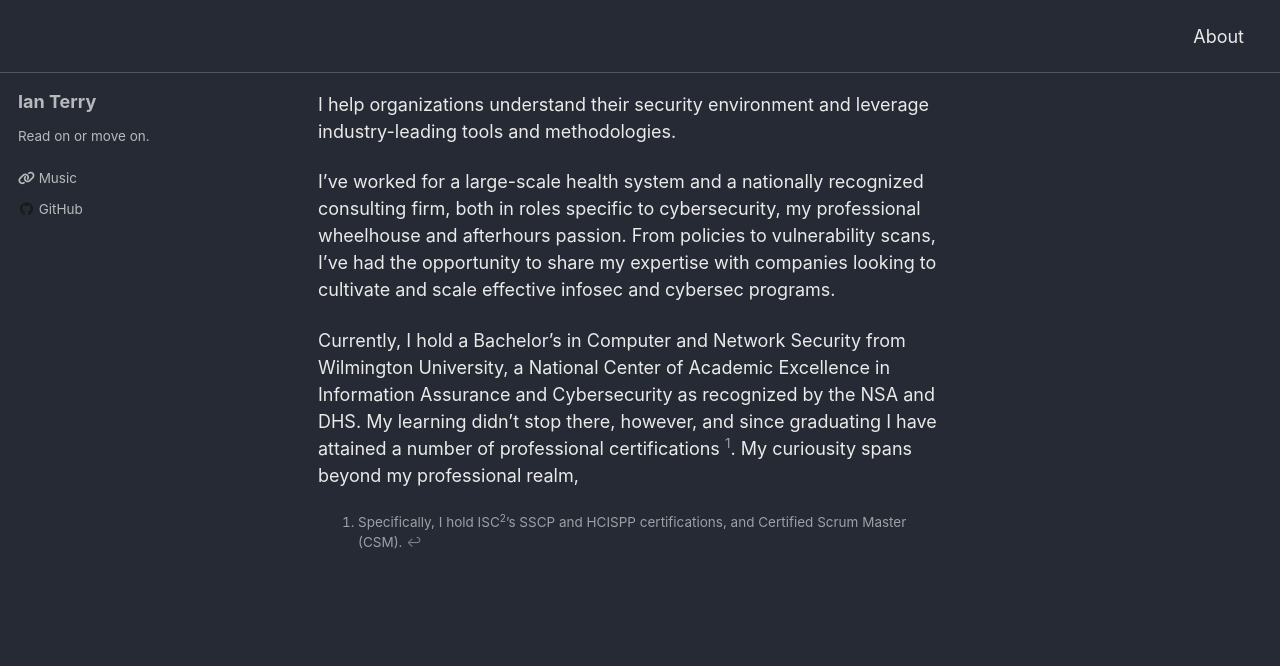
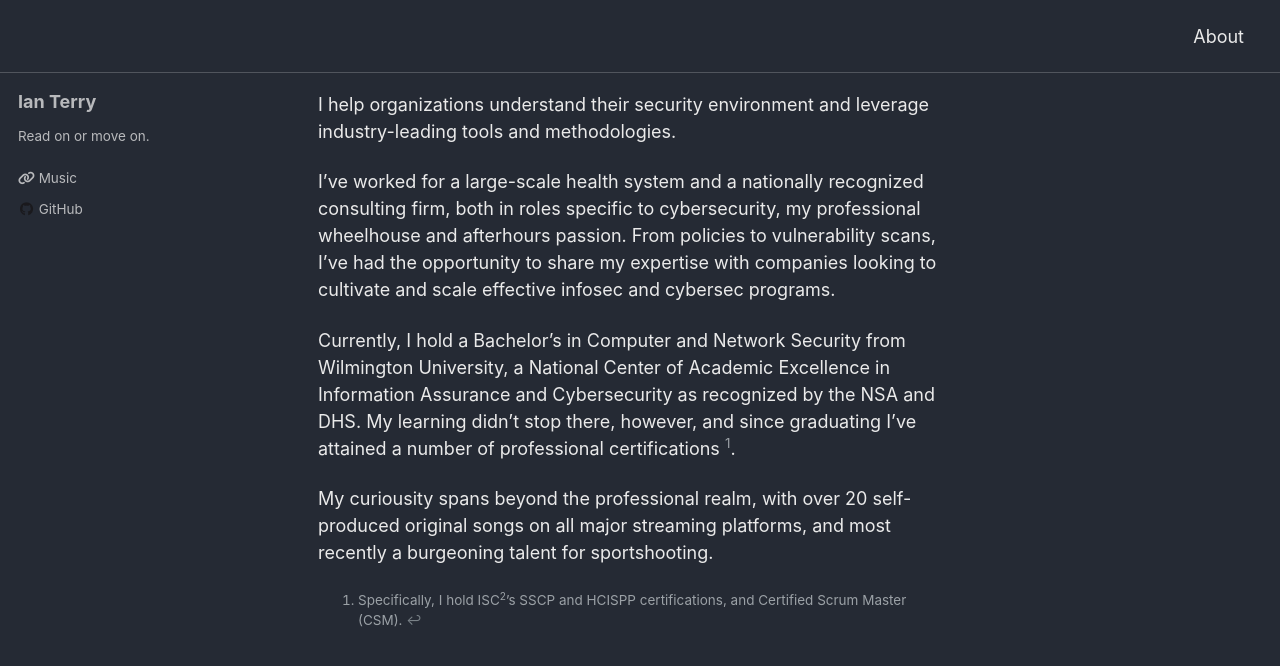
Before and after one commit to icterry/ianterry.io, a Jekyll site: the page built from _pages/about.md, in a window 1280 px wide and 900 px high. Shown: the top 666 px of the window. Built offline with Jekyll 4.4.1, drawn with Linux system fonts in a browser that asks for light colours; cached includes are drawn as plain includes; nearby versions of some CDN libraries.

```diff
--- a/_pages/about.md
+++ b/_pages/about.md
@@ -8,6 +8,8 @@ I help organizations understand their security environment and leverage industry
 
 I've worked for a large-scale health system and a nationally recognized consulting firm, both in roles specific to cybersecurity, my professional wheelhouse and afterhours passion. From policies to vulnerability scans, I've had the opportunity to share my expertise with companies looking to cultivate and scale effective infosec and cybersec programs.
 
-Currently, I hold a Bachelor's in Computer and Network Security from Wilmington University, a National Center of Academic Excellence in Information Assurance and Cybersecurity as recognized by the NSA and DHS. My learning didn't stop there, however, and since graduating I have attained a number of professional certifications [^1]. My curiousity spans beyond my professional realm,
+Currently, I hold a Bachelor's in Computer and Network Security from Wilmington University, a National Center of Academic Excellence in Information Assurance and Cybersecurity as recognized by the NSA and DHS. My learning didn't stop there, however, and since graduating I've attained a number of professional certifications [^1].
+
+My curiousity spans beyond the professional realm, with over 20 self-produced original songs on all major streaming platforms, and most recently a burgeoning talent for sportshooting.
 
 [^1]: Specifically, I hold ISC<sup>2</sup>'s SSCP and HCISPP certifications, and Certified Scrum Master (CSM).
```
